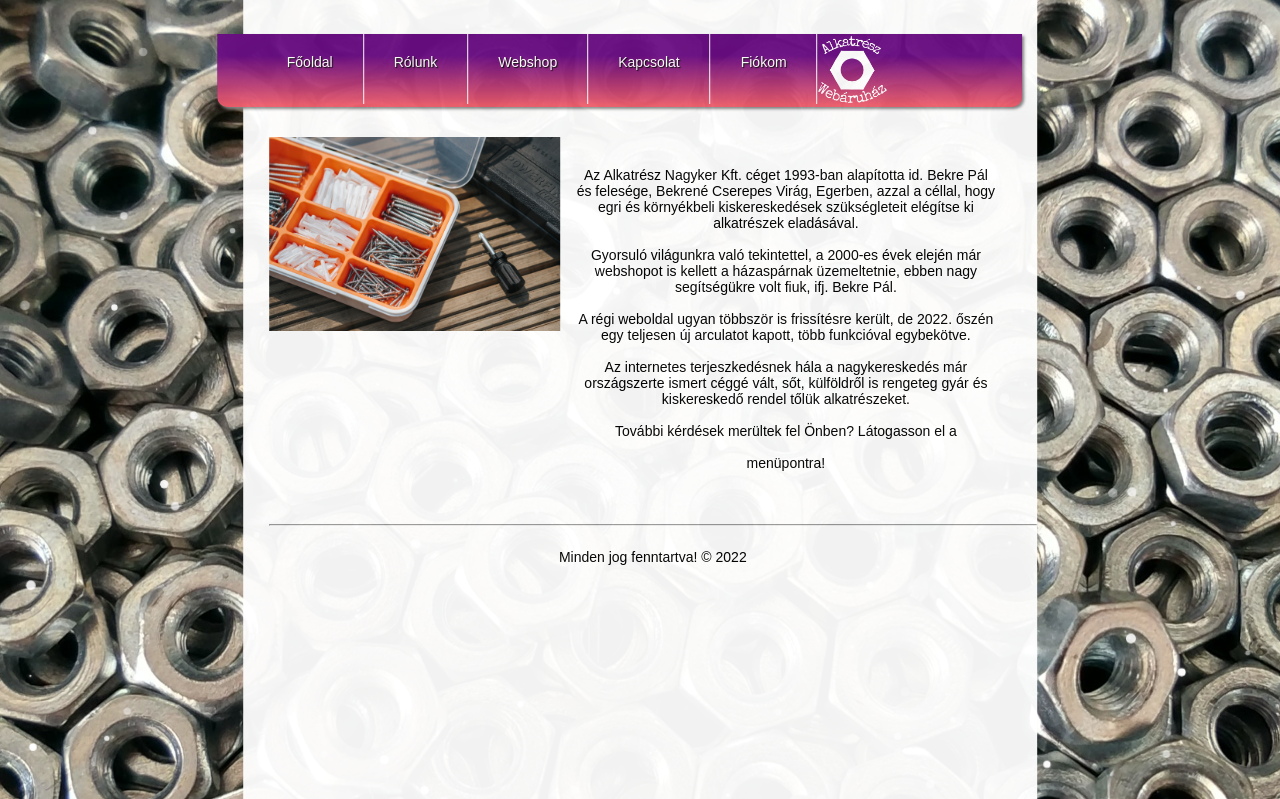
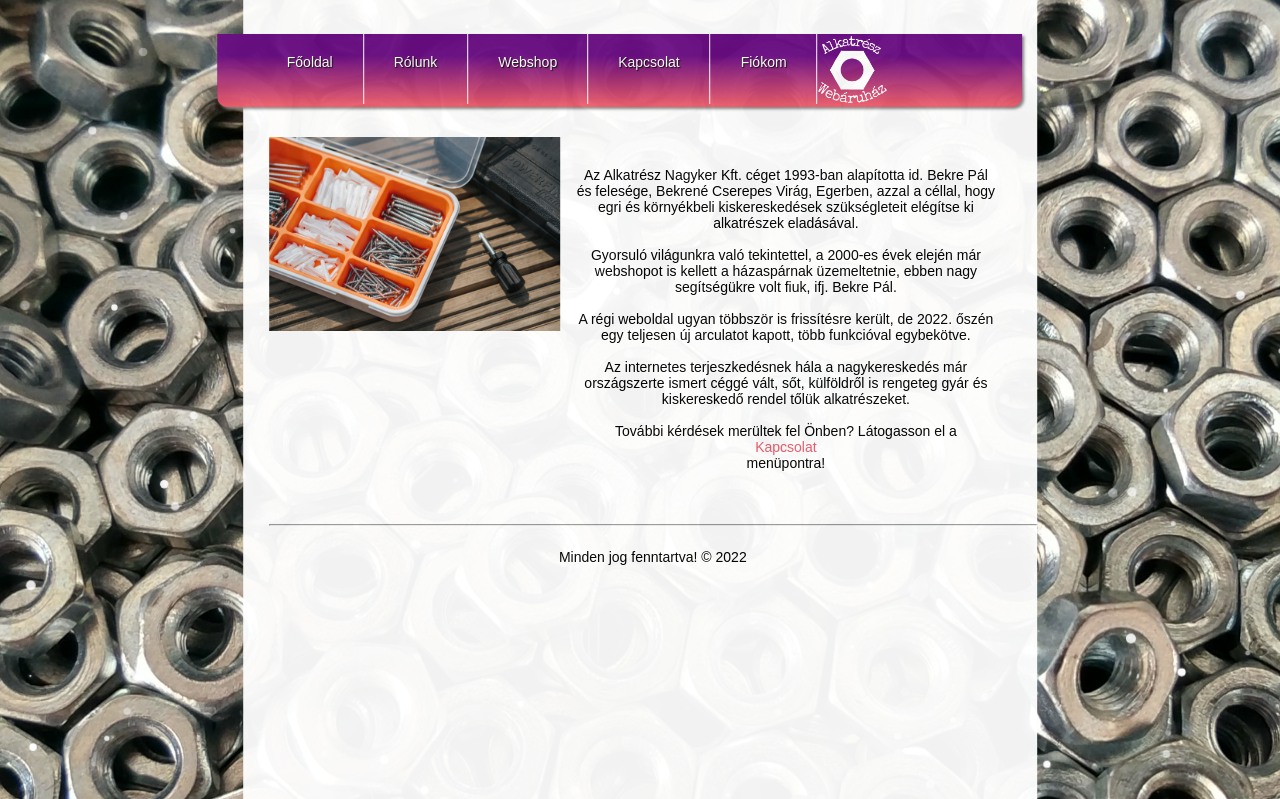
Before and after one commit to Dricc06/RFT, a PHP site: page /aboutus.html in a window 1280 px wide; the page is wider, and only the part inside the window is pictured. Shown: the top 799 px of that part. Run offline with PHP 8.4, Linux system fonts and the light colour scheme.

Commit message:
CSS
Pár változtatás, formázás a linkekkel kapcsolatban

```diff
--- a/style.css
+++ b/style.css
@@ -312,3 +312,17 @@ h1
 }
 
 .container { display: flex; flex-direction: column; align-items: center; justify-content: center; height: 100vh; }
+
+
+.mainpage_text
+{
+	float: right;
+}
+
+.kep a{
+	color: #ee5d6c;
+}
+
+.kep a:hover{
+	color: #6a0d83;
+}
```
